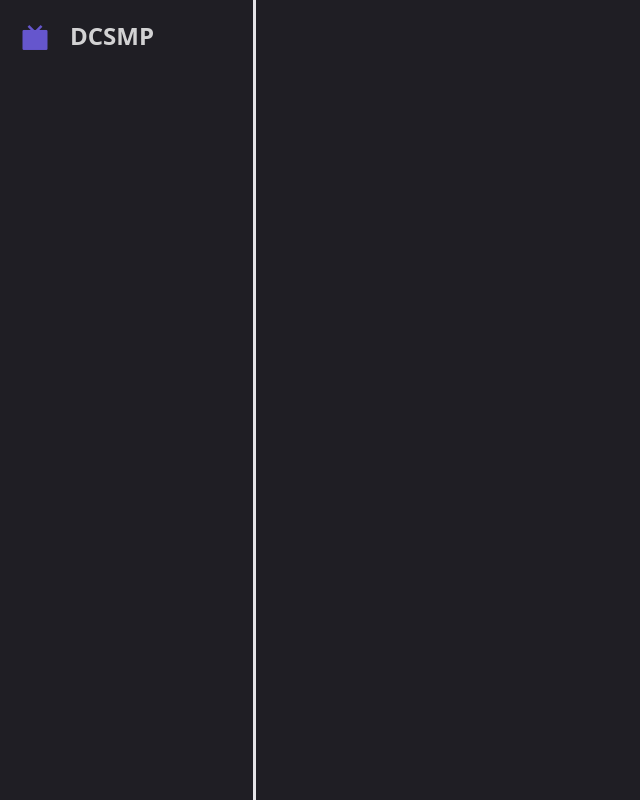
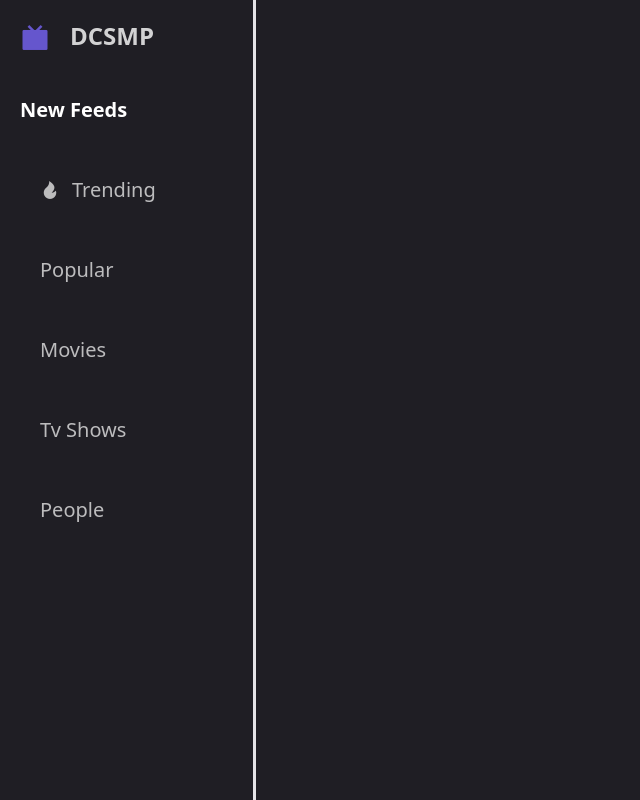
Before and after one commit to dhruval1907/Movieapp_react, a React (Vite) app: page / in a window 1280 px wide. Shown: the whole page, without its empty margins (0-640 px from the left). Built offline with nearby package versions, Linux system fonts and the light colour scheme.

Commit message:
styling sidebar

```diff
--- a/src/templates/Sidebar.jsx
+++ b/src/templates/Sidebar.jsx
@@ -1,14 +1,20 @@
 import React from 'react'
+import { Link } from 'react-router-dom'
 
 const Sidebar = () => {
     return (
         <div className='h-full w-[20%] border-r-3 border-zinc-200 p-5'>
             <h1 className='flex  gap-5'>
-            <i  class="text-[#6556CD] ri-tv-fill text-3xl" ></i>
+                <i class="text-[#6556CD] ri-tv-fill text-3xl" ></i>
                 <span className='text-2xl text-white/80 font-bold'>DCSMP</span>
             </h1>
-        <nav>
-
+            <nav className='flex flex-col gap-3'>
+                <h1 className='mt-10 mb-5 text-white text-xl font-semibold'>New Feeds</h1>
+                <Link className='text-white/70 text-xl p-5 duration-150 hover:text-white  hover:bg-[#6556CD] rounded-lg flex gap-3 items-center'><i class="ri-fire-fill text-xl"></i> Trending</Link>
+                <Link className='text-white/70 text-xl p-5 duration-150 hover:text-white  hover:bg-[#6556CD] rounded-lg'>Popular</Link>
+                <Link className='text-white/70 text-xl p-5 duration-150 hover:text-white  hover:bg-[#6556CD] rounded-lg'>Movies</Link>
+                <Link className='text-white/70 text-xl p-5 duration-150 hover:text-white  hover:bg-[#6556CD] rounded-lg'>Tv Shows</Link>
+                <Link className='text-white/70 text-xl p-5 duration-150 hover:text-white  hover:bg-[#6556CD] rounded-lg'>People</Link>
             </nav>
         </div>
     )
```
Lines whose indentation alone changed are shown as unchanged.
